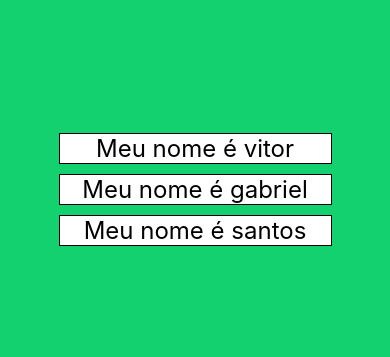
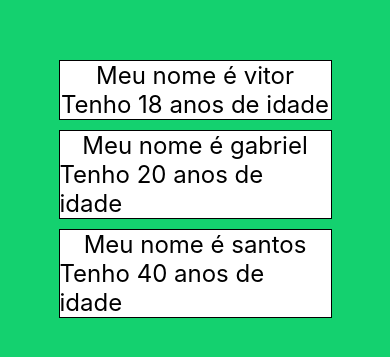
Before and after one commit to vitor-gss/programacao-movel, a React Native app in the folder proj-01/: screen / in a window 390 px wide. Shown: the part 233-590 px from the top of the page. Built offline with nearby package versions, Linux system fonts and the light colour scheme.

Commit message:
Adiciona a prop idade ao componente gato

```diff
--- a/proj-01/App.js
+++ b/proj-01/App.js
@@ -5,9 +5,9 @@ import Gato from './Gato';
 export default function App() {
   return (
     <View style={styles.container}>
-      <Gato nome="vitor" />
-      <Gato nome="gabriel"/>
-      <Gato nome="santos"/>
+      <Gato nome="vitor" idade={18} />
+      <Gato nome="gabriel" idade={20}/>
+      <Gato nome="santos" idade={40}/>
       <StatusBar style="auto" />
     </View>
   );
--- a/proj-01/Gato.js
+++ b/proj-01/Gato.js
@@ -1,9 +1,10 @@
 import { View, Text, StyleSheet } from "react-native";
 
-const Gato = ({nome}) => {
+const Gato = ({nome, idade}) => {
 	return (
 		<View style={styles.container}>
 			<Text style={styles.text}>Meu nome é {nome}</Text>
+			<Text style={styles.text}>Tenho {idade} anos de idade</Text>
 		</View>
 	)
 }
@@ -13,6 +14,7 @@ export default Gato;
 const styles = StyleSheet.create({
 	container:{
 		display: 'flex',
+		flexDirection: 'column',
 		alignItems: 'center',
 		borderWidth: 1,
 		width: "70%",
@@ -26,8 +28,9 @@ const styles = StyleSheet.create({
 
 /* export default function Gato(){
 	return(
-		<View>
-			<Text>Meu nome é VITOR</Text>
+		<View style={styles.container}>
+			<Text style={styles.text}>Meu nome é {nome}</Text>
+			<Text style={styles.text}>Tenho {idade} anos de idade</Text>
 		</View>
 	)
 }
```
